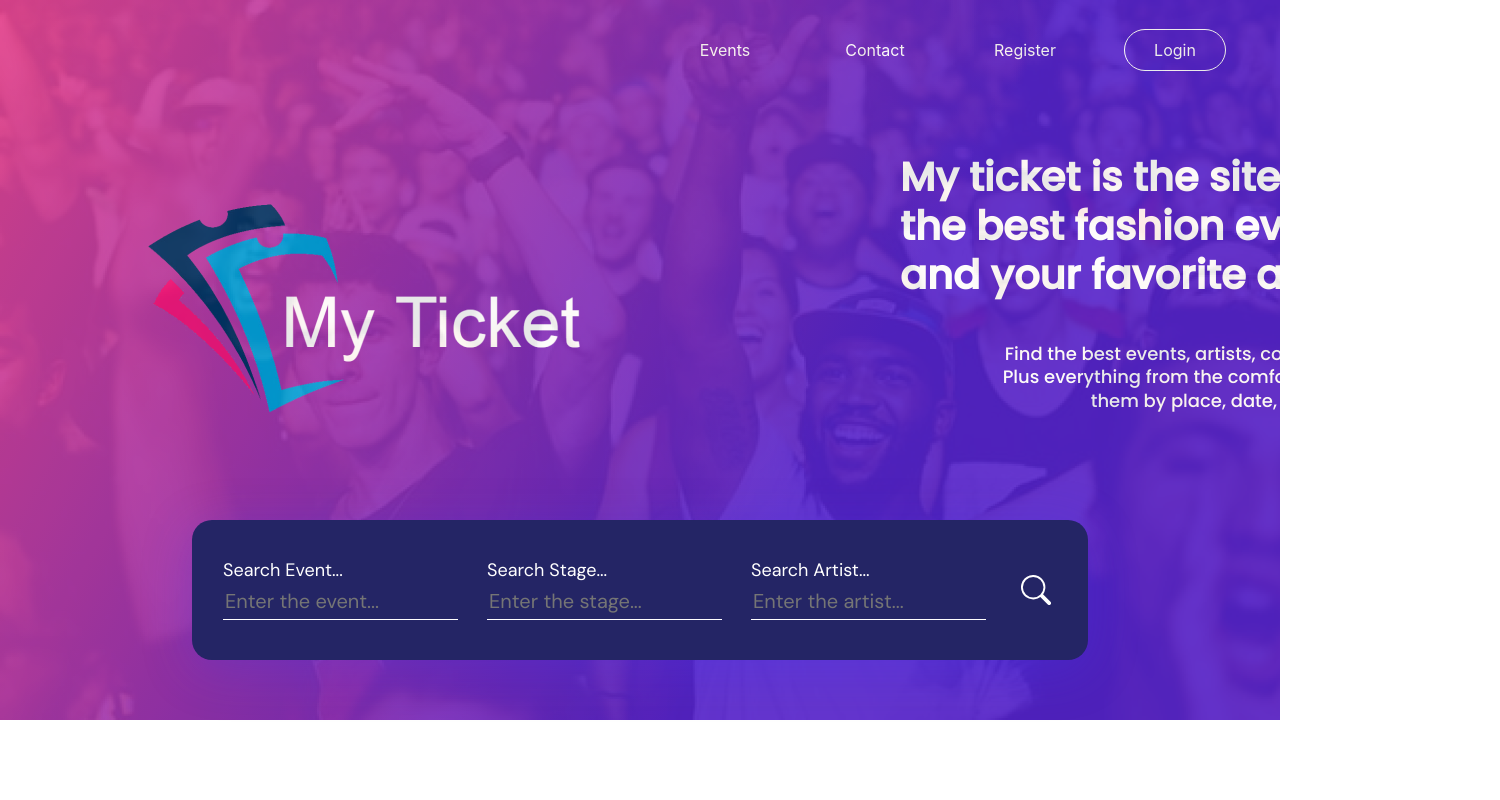
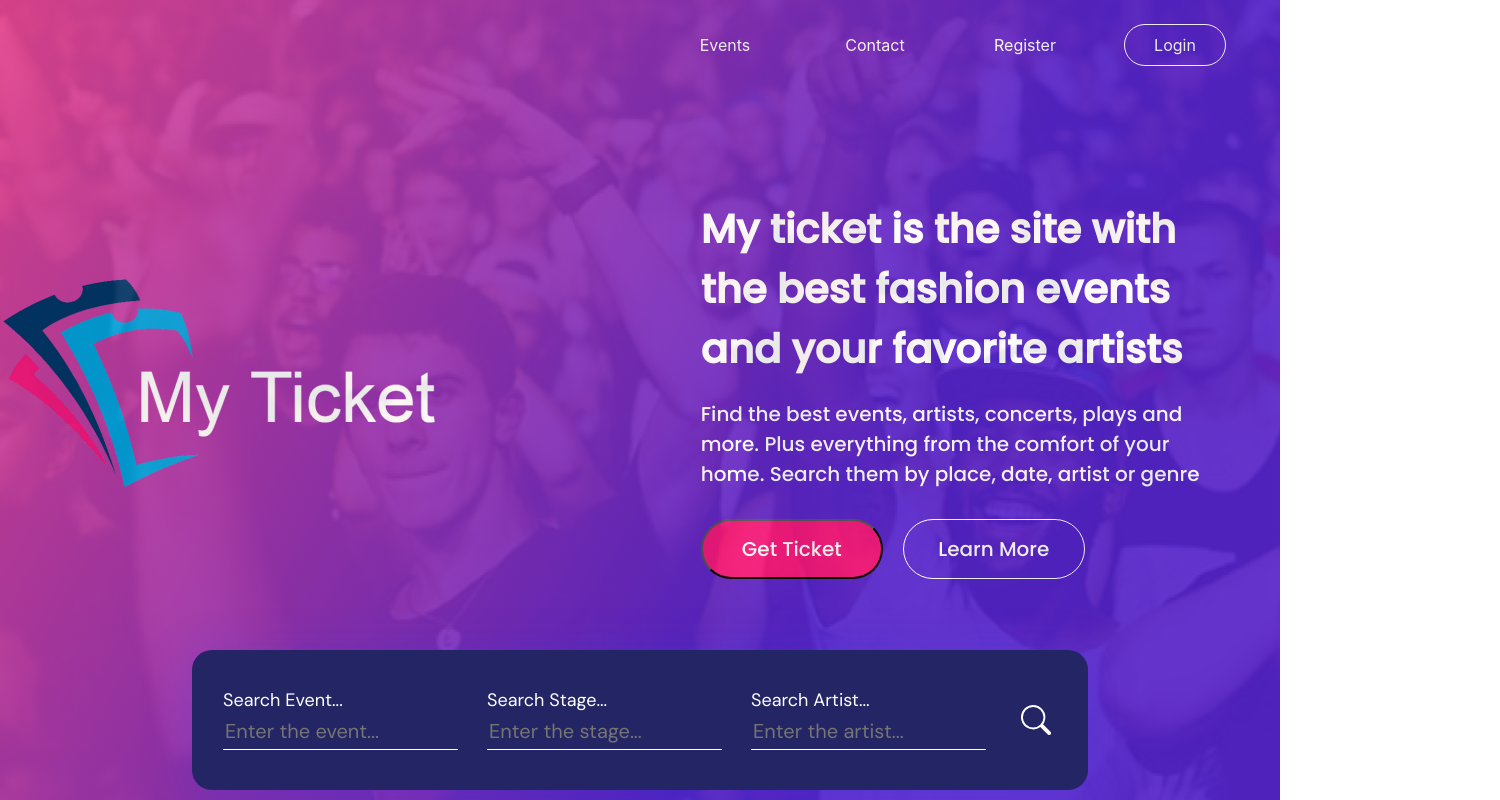
Before and after one commit to JuanDls01/client-concerts, a React (Create React App) app: page / in a window 1280 px wide. Shown: the top 800 px of the page, 1500 px wide, since content can reach past the window. Built offline with nearby package versions, Linux system fonts and the light colour scheme; no server answers.

Commit message:
Posicionamiento de los componentes de la LandingPage

```diff
--- a/src/components/Hero/Hero.jsx
+++ b/src/components/Hero/Hero.jsx
@@ -7,14 +7,21 @@ export default function Hero(){
 
     return (
     <div className={s.externo}>
-
-        <img src={logo} className={s.imagen}/>
-        <h4 className={s.titulo}>My ticket is the site with the best fashion events and your favorite artists</h4>
-        <p className={s.parrafo}>Find the best events, artists, concerts, plays and more. Plus everything from the comfort of your home. Search them by place, date, artist or genre </p>
-        <ul>
-            <li className={s.btn1}>Get Ticket</li>
-            <li className={s.btn2}>Learn More</li>
-        </ul>
+        <div className={s.imgContainner}>
+            <img src={logo} className={s.imagen}/>
+        </div>
+        <div className={s.infoContainner}>
+            <h4 className={s.titulo}>My ticket is the site with the best fashion events and your favorite artists</h4>
+            <p className={s.parrafo}>Find the best events, artists, concerts, plays and more. Plus everything from the comfort of your home. Search them by place, date, artist or genre </p>
+            <div className={s.bttns}>
+                <button className={s.btn1}>Get Ticket</button>
+                <button className={s.btn2}>Learn More</button>
+            </div>
+            {/* <ul>
+                <li className={s.btn1}>Get Ticket</li>
+                <li className={s.btn2}>Learn More</li>
+            </ul> */}
+        </div>
     </div>
     )
 }
--- a/src/components/Hero/Hero.module.css
+++ b/src/components/Hero/Hero.module.css
@@ -1,72 +1,74 @@
+.externo {
+    width: 100%;
+    height: 100%;
+    display: flex;
+    /* align-items: center; */
+    align-items: flex-start;
+    justify-content: space-around;
+}
+
+.imgContainner {
+    width: 45%;
+    height: 80%;
+    display: flex;
+    align-items: center;
+    justify-content: center;
+}
+
+.infoContainner {
+    width: 45%;
+    height: 80%;
+    display: flex;
+    align-items: center;
+    justify-content: center;
+    flex-direction: column;
+}
+
 .imagen {
-    position: absolute;
     height: 550px;
-    width: 728px;
-    left: 101px;
-    top: 44px;
+    width: 750px;
     border-radius: 0px;
 }
 
-/* .externo {
-    position: relative;
-    width: 100%;
-    height: 720px;
-    left: 0px;
-    top: 0px;
-    background: -o-linear-gradient(331.02deg, #ED4690 -2.11%, #5522CC 63.58%);
-    background: linear-gradient(118.98deg, #ED4690 -2.11%, #5522CC 63.58%);
-    mix-blend-mode: normal;
-} */
-
 .titulo {
-    position: absolute;
-    height: 98px;
-    width: 500px;
-    left: 900px;
-    top: 100px;
-    border-radius: nullpx;
+    text-align: left;
+    color: white;
+    height: 180px;
+    margin: 10px;
     font-family: Poppins;
     font-size: 40px;
     font-weight: 700;
-    line-height: 49px;
-    letter-spacing: 0em;
-    text-align: left;
-    color: white;
-
-
+    width: 90%;
 }
 
 .parrafo {
-    position: absolute;
-    width: 500px;
-    height: 69px;
-    left: 1000px;
-    top: 342px;
+    font-family: Poppins;
+    font-size: 20px;
+    margin: 10px;
+    color: #FFFFFF;
+    width: 90%;
+    text-align: left;
+}
 
-    font-family: Poppins;
-    font-style: normal;
-    font-weight: 400;
-    font-size: 18px;
-    line-height: 130%;
-
-    color: #FFFFFF;
+.bttns {
+    width: 90%;
+    height: 100px;
+    display: flex;
+    align-items: center;
+    justify-content: flex-start;
 }
 
 .btn1 {
-    position: relative;
+    border-radius: 50px;
+    font-family: Poppins;
+    color: white;
+    background: #F5167E;
     width: 182px;
     height: 60px;
-    left: 812px;
-    top: -240px;
-    color: white;
-    background: #F5167E;
-    /* box-shadow: 0px 10px 50px rgba(61, 55, 241, 0.25); */
-    border-radius: 50px;
-    font-family: Poppins;
-    font-style: normal;
-    font-weight: 700;
-    font-size: 18px;
-    line-height: 55px;
+    opacity: 1;
+    margin-right: 20px;
+    font-weight: 500;
+    font-size: 20px;
 }
 
 .btn1:hover {
@@ -75,21 +77,18 @@
 }
 
 .btn2 {
-    position: relative;
+    /* position: relative; */
     width: 182px;
     height: 60px;
-    left: 1014px;
-    top:  -300px;
     color: white;
     border: 1.5px solid #FFFFFF;
     box-sizing: border-box;
     filter: drop-shadow(0px 10px 50px rgba(61, 55, 241, 0.25));
     border-radius: 50px;
     font-family: Poppins;
-    font-style: normal;
-    font-weight: 700;
-    font-size: 18px;
-    line-height: 55px;
+    font-weight: 500;
+    font-size: 20px;
+    background-color: transparent;
 }
 
 .btn2:hover{
--- a/src/components/Home/Home.module.css
+++ b/src/components/Home/Home.module.css
@@ -29,7 +29,7 @@ html{
 .imgBackground {
     /* position: relative; */
     width: 100%;
-    height: 720px;
+    height: 850px;
     left: 0px;
     top: 0px;
     background-image: url("../../assets/images/Fondo\ Hero.png");
@@ -44,7 +44,7 @@ html{
     top: 0;
     left: 0;
     width: 100%;
-    height: 720px;
+    height: 850px;
     display: flex;
     flex-direction: column;
     background: -o-linear-gradient(331.02deg, #ED4690 -2.11%, #5522CC 63.58%);
```
